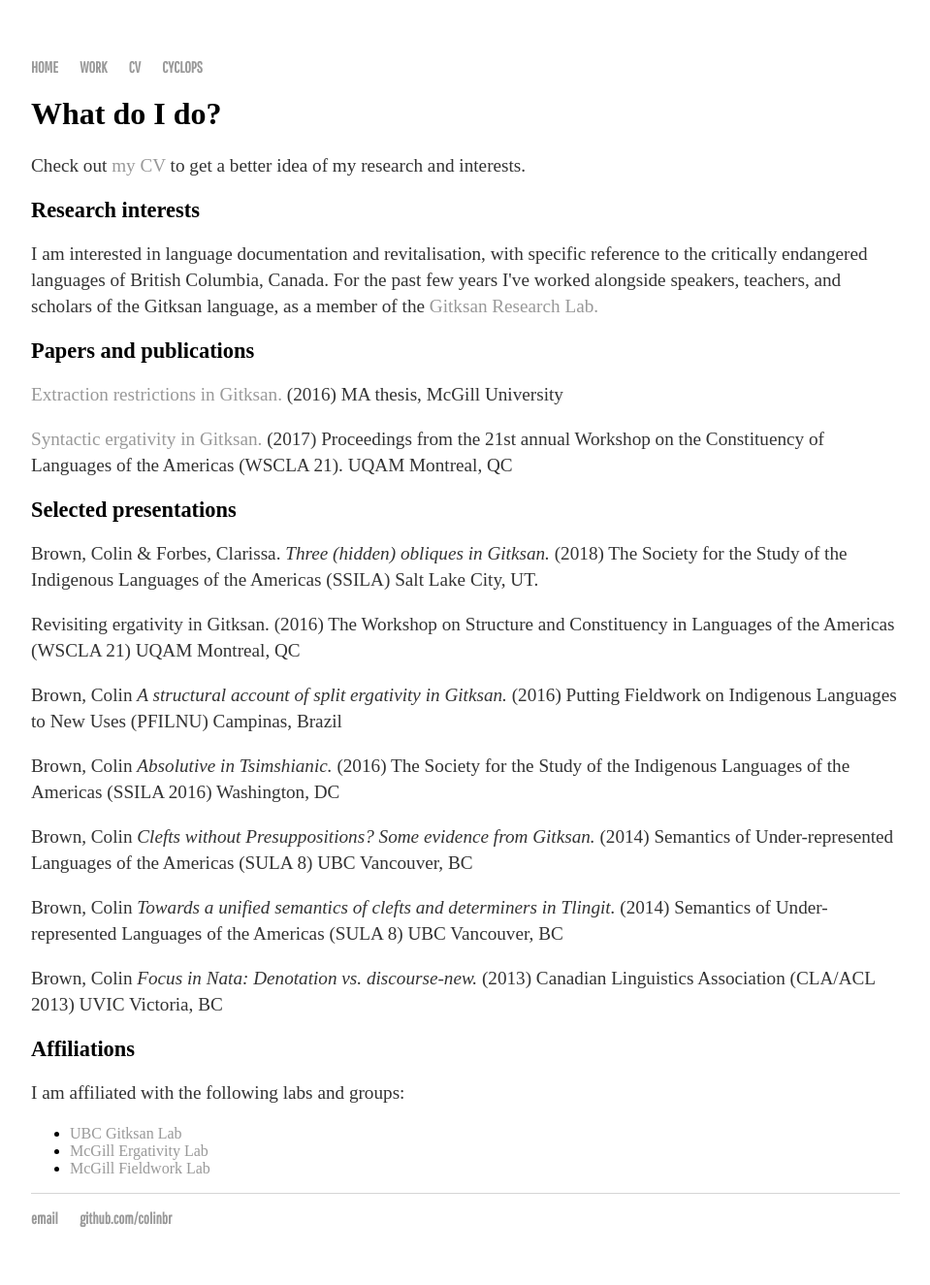
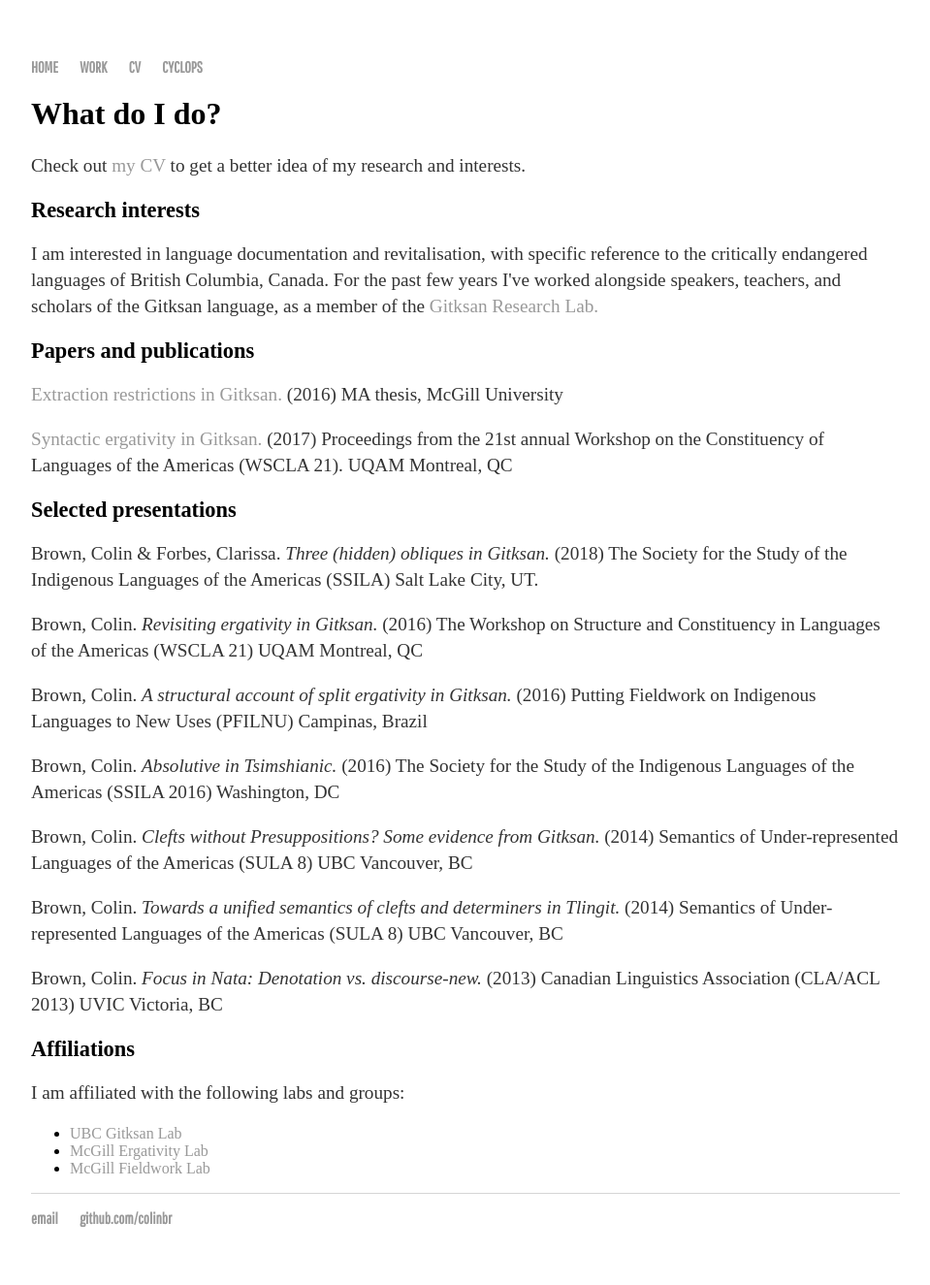
Before and after one commit to colinbr/OLD-colinbr.github.io, a Jekyll site: the page built from research/index.html, in a window 1280 px wide. Shown: the whole page at 97% size, without its empty margins (160-1119 px from the left). Built offline with Jekyll 4.4.1, drawn with Linux system fonts in a browser that asks for light colours; some web fonts are replaced.

Commit message:
Update index.html

```diff
--- a/research/index.html
+++ b/research/index.html
@@ -16,16 +16,16 @@ title: Colin Brown
 Constituency of Languages of the Americas (WSCLA 21). UQAM Montreal, QC</p>
 	<h2>Selected presentations</h2>
 	 <p>Brown, Colin & Forbes, Clarissa. <em>Three (hidden) obliques in Gitksan. </em> (2018) The Society for the Study of the Indigenous Languages of the Americas (SSILA) Salt Lake City, UT. </p>
-	<p><Brown, Colin <em>Revisiting ergativity in Gitksan.</em> (2016) The Workshop on Structure and Constituency in
+	<p>Brown, Colin. <em>Revisiting ergativity in Gitksan.</em> (2016) The Workshop on Structure and Constituency in
 Languages of the Americas (WSCLA 21) UQAM Montreal, QC</p>
-	<p>Brown, Colin <em>A structural account of split ergativity in Gitksan.</em> (2016) Putting Fieldwork on Indigenous Languages to New Uses (PFILNU) Campinas, Brazil</p>
-	<p>Brown, Colin <em>Absolutive in Tsimshianic.</em> (2016) The Society for the Study of the Indigenous Languages
+	<p>Brown, Colin. <em>A structural account of split ergativity in Gitksan.</em> (2016) Putting Fieldwork on Indigenous Languages to New Uses (PFILNU) Campinas, Brazil</p>
+	<p>Brown, Colin. <em>Absolutive in Tsimshianic.</em> (2016) The Society for the Study of the Indigenous Languages
 of the Americas (SSILA 2016) Washington, DC</p>
-	<p>Brown, Colin <em>Clefts without Presuppositions? Some evidence from Gitksan.</em> (2014) Semantics of
+	<p>Brown, Colin. <em>Clefts without Presuppositions? Some evidence from Gitksan.</em> (2014) Semantics of
 Under-represented Languages of the Americas (SULA 8) UBC Vancouver, BC</p>
-	<p>Brown, Colin <em>Towards a unified semantics of clefts and determiners in Tlingit.</em> (2014) Semantics of
+	<p>Brown, Colin. <em>Towards a unified semantics of clefts and determiners in Tlingit.</em> (2014) Semantics of
 Under-represented Languages of the Americas (SULA 8) UBC Vancouver, BC</p>
-	<p>Brown, Colin <em>Focus in Nata: Denotation vs. discourse-new. </em> (2013) Canadian Linguistics Association (CLA/ACL 2013) UVIC Victoria, BC</p>
+	<p>Brown, Colin. <em>Focus in Nata: Denotation vs. discourse-new. </em> (2013) Canadian Linguistics Association (CLA/ACL 2013) UVIC Victoria, BC</p>
 	<h2>Affiliations</h2>
 	<p>I am affiliated with the following labs and groups:</p>
 	<UL>
```
